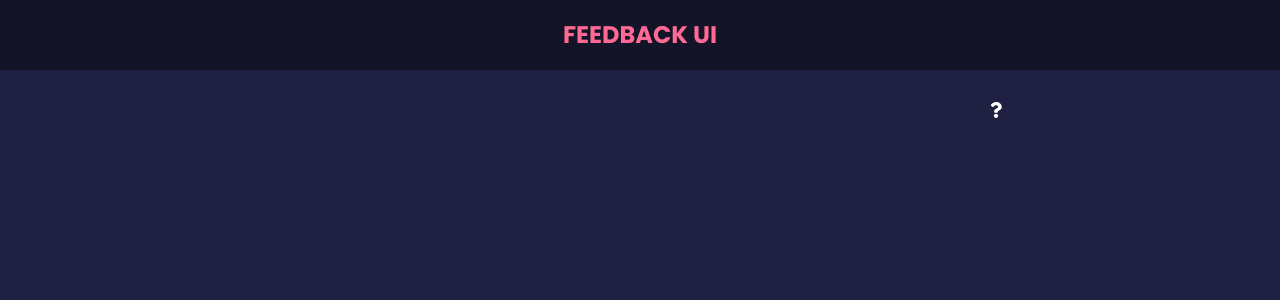
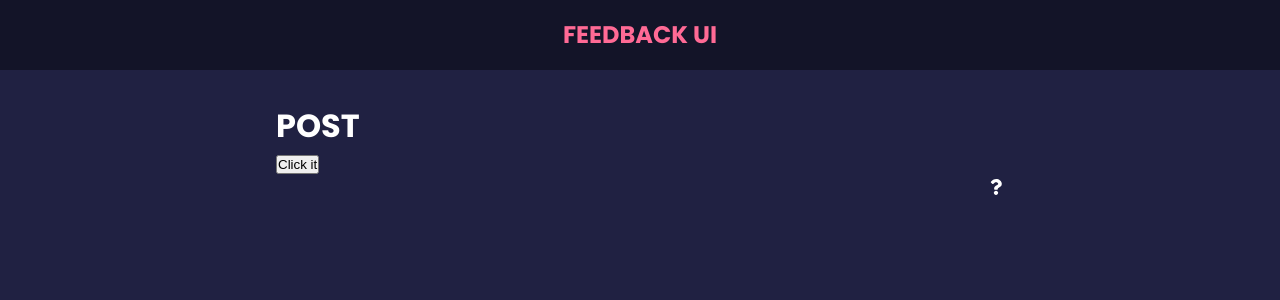
Before and after one commit to vermarahul86/feedback-app, a React (Create React App) app: page /post in a window 1280 px wide. Before the commit this address had no page. Shown: the top 300 px of the page. Built offline with nearby package versions, Linux system fonts and the light colour scheme; the HTML template or start-up script is replaced by a standard one.

Commit message:
29 Navigate and Nested Routes

```diff
--- a/src/App.js
+++ b/src/App.js
@@ -42,7 +42,8 @@
 
             </Route>
                 <Route path='/about' element={<AboutPage />}/>
-                <Route path='/post/:id' element={<Post/>}/>
+
+                <Route path='/post/*' element={<Post/>}/>
             </Routes>
            <AboutIconLink/>
         </div>
--- a/src/components/Post.jsx
+++ b/src/components/Post.jsx
@@ -1,12 +1,38 @@
-import {useParams} from 'react-router-dom'
+import {useParams, Navigate, useNavigate, Routes, Route} from 'react-router-dom'
 
 function Post(){
 
     const params = useParams()
+    const status = 200
+
+    const navigate = useNavigate()
+
+    const onClick = () =>{
+        console.log('Hello buddy')
+        navigate('/about')
+    }
+
+    if(status === 404){
+        return <Navigate to='/notfound'/>
+    }
     return(
+
         <div>
+            <h1>POST</h1>
+            <button onClick={onClick}>Click it</button>
+
+
+            {/*
             <h1>Post : {params.id}</h1>
-            <p>Name : {params.name}</p>
+            Below can only be seen by using:
+            http://localhost:3000/post/show
+            */}
+            <Routes>
+                <Route path='/show' element={<h1>Hello world</h1>}>
+
+                </Route>
+            </Routes>
+
         </div>
     )
 }
```
